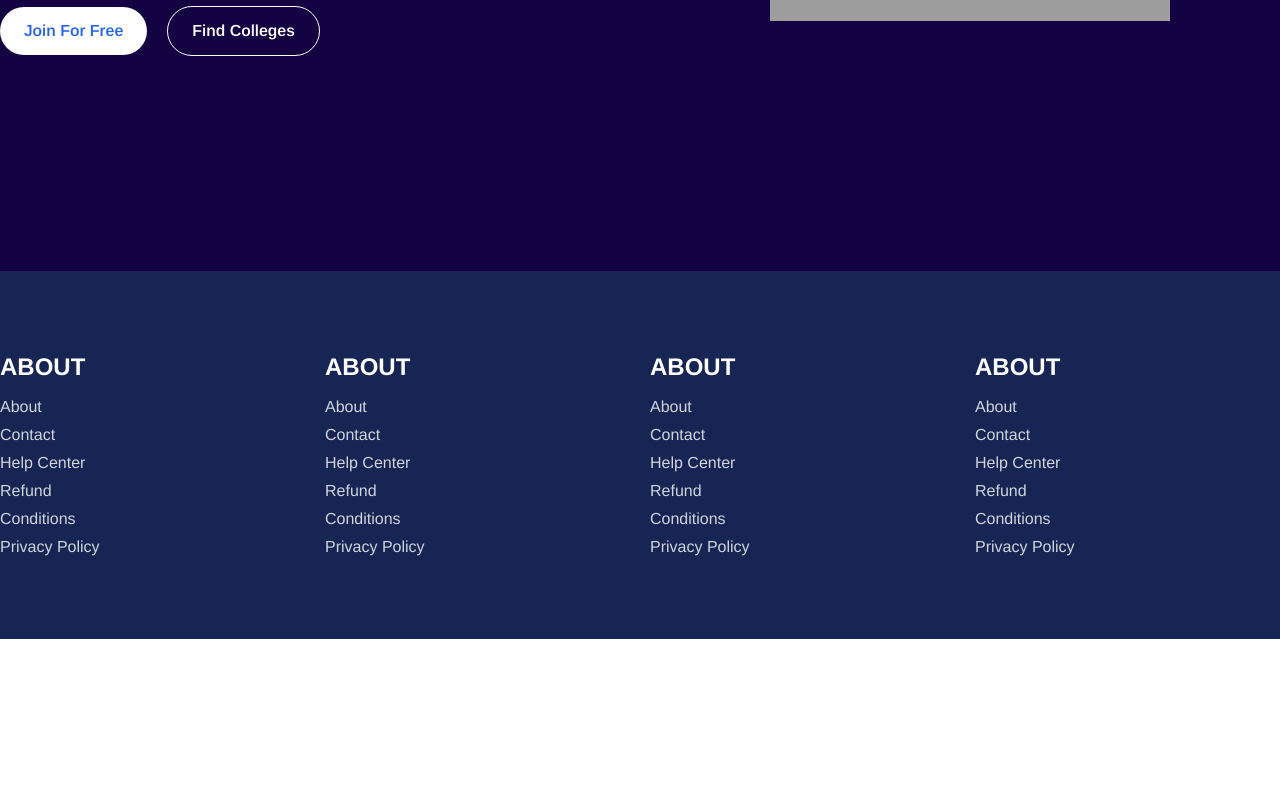
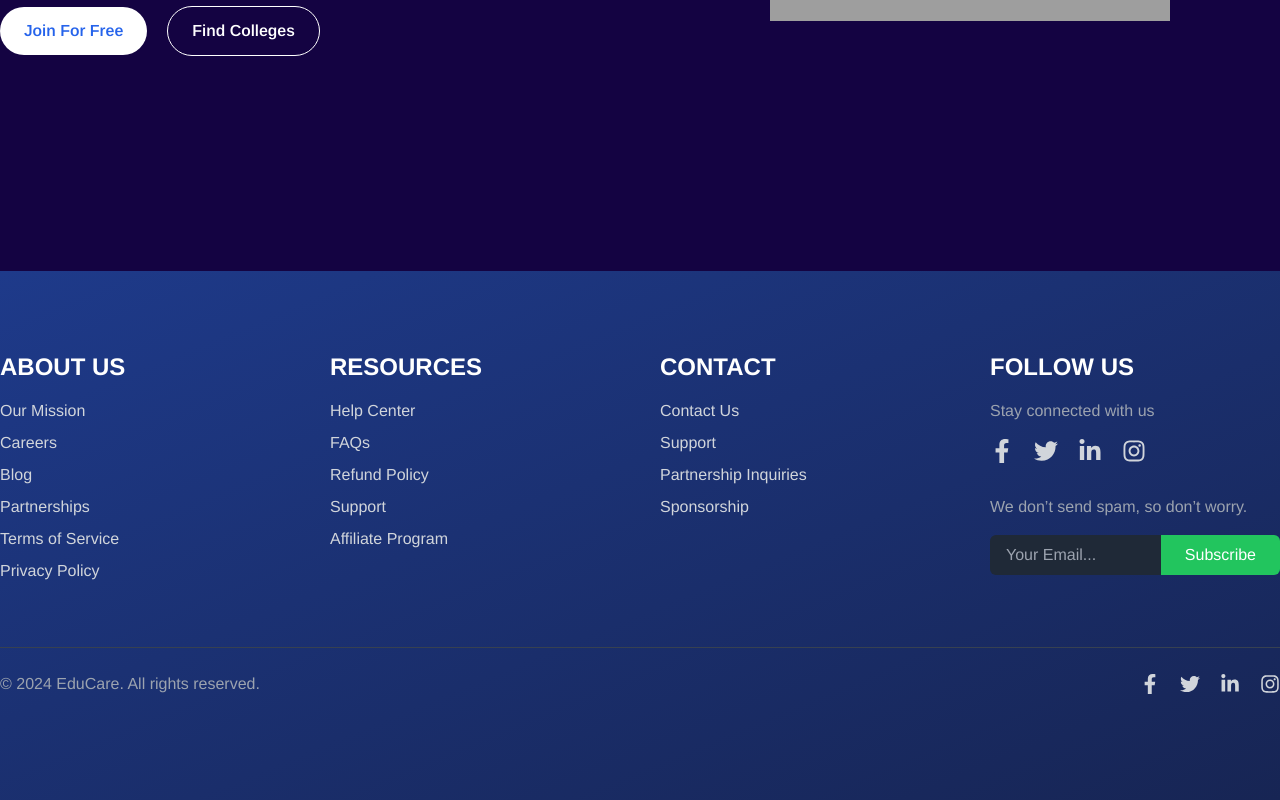
Before and after one commit to parvejme24/edu-care-frontend, a React (Vite) app: page / in a window 1280 px wide. Shown: the part 602-1402 px from the top of the page. Before the commit the page ends 1241 px from the top, so only its background shows below. Built offline with nearby package versions, Linux system fonts and the light colour scheme; grey boxes are pictures that could not be loaded.

Commit message:
update footer section

```diff
--- a/src/components/shared/Footer/Footer.jsx
+++ b/src/components/shared/Footer/Footer.jsx
@@ -1,3 +1,9 @@
+import {
+  FaFacebookF,
+  FaInstagram,
+  FaLinkedinIn,
+  FaTwitter,
+} from "react-icons/fa";
 import { Link } from "react-router-dom";
 
 function FooterLink({ to, children }) {
@@ -15,55 +21,125 @@
 
 export default function Footer() {
   return (
-    <div className="bg-blue-950 py-20 bg-[url('')]">
-      <div className="container mx-auto grid grid-cols-1 md:grid-cols-2 lg:grid-cols-4 gap-5">
-        {/* about section  */}
+    <div className="bg-gradient-to-br from-blue-900 to-blue-950 text-gray-300 py-20">
+      {/* Top Section */}
+      <div className="container mx-auto grid grid-cols-1 md:grid-cols-2 lg:grid-cols-4 gap-10">
+        {/* About Section */}
         <div>
-          <h3 className="text-white uppercase text-2xl font-bold">About</h3>
-          <ul className="mt-3 space-y-1">
-            <FooterLink to={"/"}>About</FooterLink>
-            <FooterLink to={"/"}>Contact</FooterLink>
-            <FooterLink to={"/"}>Help Center</FooterLink>
-            <FooterLink to={"/"}>Refund</FooterLink>
-            <FooterLink to={"/"}>Conditions</FooterLink>
-            <FooterLink to={"/"}>Privacy Policy</FooterLink>
+          <h3 className="text-white uppercase text-2xl font-bold">About Us</h3>
+          <ul className="mt-4 space-y-2">
+            <FooterLink to="/">Our Mission</FooterLink>
+            <FooterLink to="/">Careers</FooterLink>
+            <FooterLink to="/">Blog</FooterLink>
+            <FooterLink to="/">Partnerships</FooterLink>
+            <FooterLink to="/">Terms of Service</FooterLink>
+            <FooterLink to="/">Privacy Policy</FooterLink>
           </ul>
         </div>
-        {/* about section  */}
+
+        {/* Resources Section */}
         <div>
-          <h3 className="text-white uppercase text-2xl font-bold">About</h3>
-          <ul className="mt-3 space-y-1">
-            <FooterLink to={"/"}>About</FooterLink>
-            <FooterLink to={"/"}>Contact</FooterLink>
-            <FooterLink to={"/"}>Help Center</FooterLink>
-            <FooterLink to={"/"}>Refund</FooterLink>
-            <FooterLink to={"/"}>Conditions</FooterLink>
-            <FooterLink to={"/"}>Privacy Policy</FooterLink>
+          <h3 className="text-white uppercase text-2xl font-bold">Resources</h3>
+          <ul className="mt-4 space-y-2">
+            <FooterLink to="/">Help Center</FooterLink>
+            <FooterLink to="/">FAQs</FooterLink>
+            <FooterLink to="/">Refund Policy</FooterLink>
+            <FooterLink to="/">Support</FooterLink>
+            <FooterLink to="/">Affiliate Program</FooterLink>
           </ul>
         </div>
-        {/* about section  */}
+
+        {/* Contact Section */}
         <div>
-          <h3 className="text-white uppercase text-2xl font-bold">About</h3>
-          <ul className="mt-3 space-y-1">
-            <FooterLink to={"/"}>About</FooterLink>
-            <FooterLink to={"/"}>Contact</FooterLink>
-            <FooterLink to={"/"}>Help Center</FooterLink>
-            <FooterLink to={"/"}>Refund</FooterLink>
-            <FooterLink to={"/"}>Conditions</FooterLink>
-            <FooterLink to={"/"}>Privacy Policy</FooterLink>
+          <h3 className="text-white uppercase text-2xl font-bold">Contact</h3>
+          <ul className="mt-4 space-y-2">
+            <FooterLink to="/">Contact Us</FooterLink>
+            <FooterLink to="/">Support</FooterLink>
+            <FooterLink to="/">Partnership Inquiries</FooterLink>
+            <FooterLink to="/">Sponsorship</FooterLink>
           </ul>
         </div>
-        {/* about section  */}
+
+        {/* Follow Us Section */}
         <div>
-          <h3 className="text-white uppercase text-2xl font-bold">About</h3>
-          <ul className="mt-3 space-y-1">
-            <FooterLink to={"/"}>About</FooterLink>
-            <FooterLink to={"/"}>Contact</FooterLink>
-            <FooterLink to={"/"}>Help Center</FooterLink>
-            <FooterLink to={"/"}>Refund</FooterLink>
-            <FooterLink to={"/"}>Conditions</FooterLink>
-            <FooterLink to={"/"}>Privacy Policy</FooterLink>
-          </ul>
+          <h3 className="text-white uppercase text-2xl font-bold">Follow Us</h3>
+          <p className="mt-4 text-gray-400">Stay connected with us</p>
+          <div className="mt-4 flex space-x-5">
+            <a
+              href="#"
+              className="text-gray-300 hover:text-white transform hover:scale-110 duration-300"
+            >
+              <FaFacebookF size={24} />
+            </a>
+            <a
+              href="#"
+              className="text-gray-300 hover:text-white transform hover:scale-110 duration-300"
+            >
+              <FaTwitter size={24} />
+            </a>
+            <a
+              href="#"
+              className="text-gray-300 hover:text-white transform hover:scale-110 duration-300"
+            >
+              <FaLinkedinIn size={24} />
+            </a>
+            <a
+              href="#"
+              className="text-gray-300 hover:text-white transform hover:scale-110 duration-300"
+            >
+              <FaInstagram size={24} />
+            </a>
+          </div>
+
+          {/* Subscription Form */}
+          <div className="mt-8">
+            <p className="text-gray-400">We don’t send spam, so don’t worry.</p>
+            <form className="mt-4 flex items-center">
+              <input
+                type="email"
+                placeholder="Your Email..."
+                className="w-full px-4 py-2 rounded-l-md bg-gray-800 text-white placeholder-gray-400 focus:outline-none"
+              />
+              <button className="bg-green-500 hover:bg-green-600 text-white px-6 py-2 rounded-r-md transition-colors duration-300">
+                Subscribe
+              </button>
+            </form>
+          </div>
+        </div>
+      </div>
+
+      {/* Bottom Section */}
+      <div className="mt-16 border-t border-gray-700 py-6">
+        <div className="container mx-auto flex flex-col md:flex-row justify-between items-center">
+          <p className="text-gray-400 text-center md:text-left">
+            © {new Date().getFullYear()} EduCare. All rights reserved.
+          </p>
+          <div className="mt-4 md:mt-0 flex space-x-5">
+            <a
+              href="#"
+              className="text-gray-300 hover:text-white transform hover:scale-110 duration-300"
+            >
+              <FaFacebookF size={20} />
+            </a>
+            <a
+              href="#"
+              className="text-gray-300 hover:text-white transform hover:scale-110 duration-300"
+            >
+              <FaTwitter size={20} />
+            </a>
+            <a
+              href="#"
+              className="text-gray-300 hover:text-white transform hover:scale-110 duration-300"
+            >
+              <FaLinkedinIn size={20} />
+            </a>
+            <a
+              href="#"
+              className="text-gray-300 hover:text-white transform hover:scale-110 duration-300"
+            >
+              <FaInstagram size={20} />
+            </a>
+          </div>
         </div>
       </div>
     </div>
```
